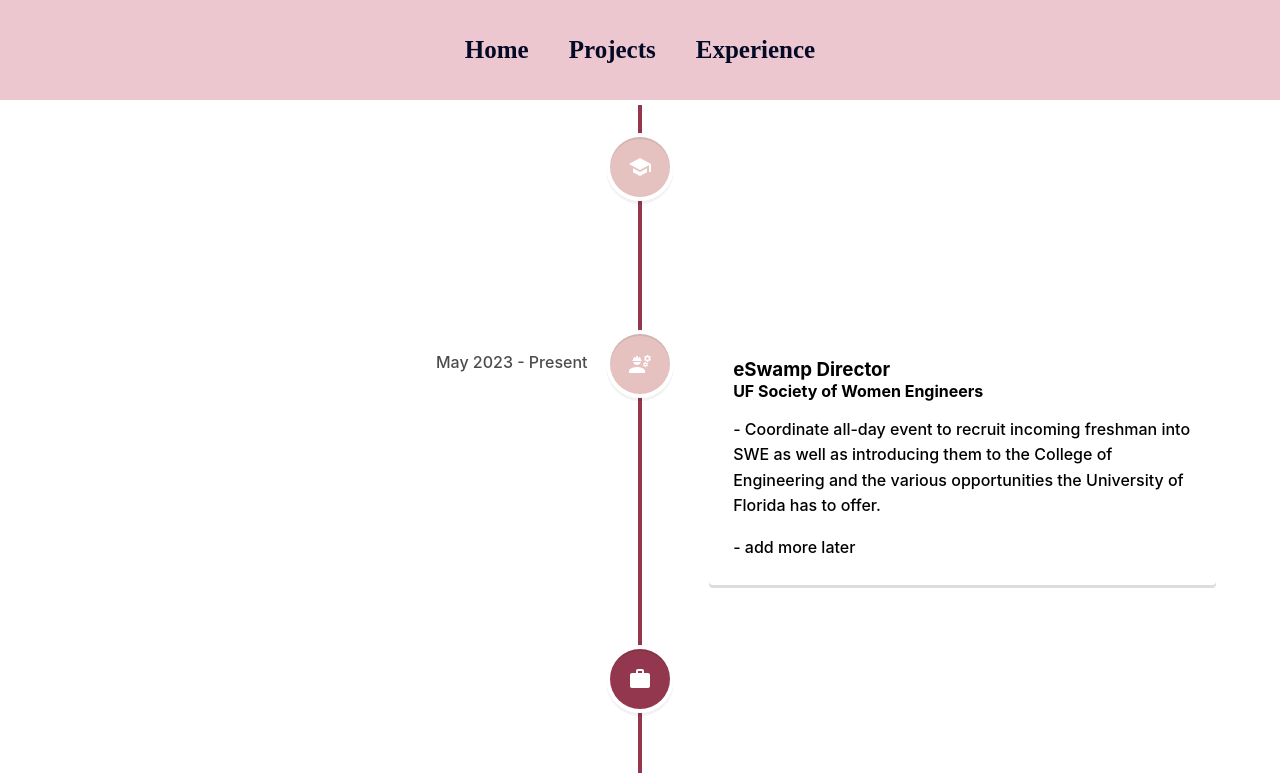
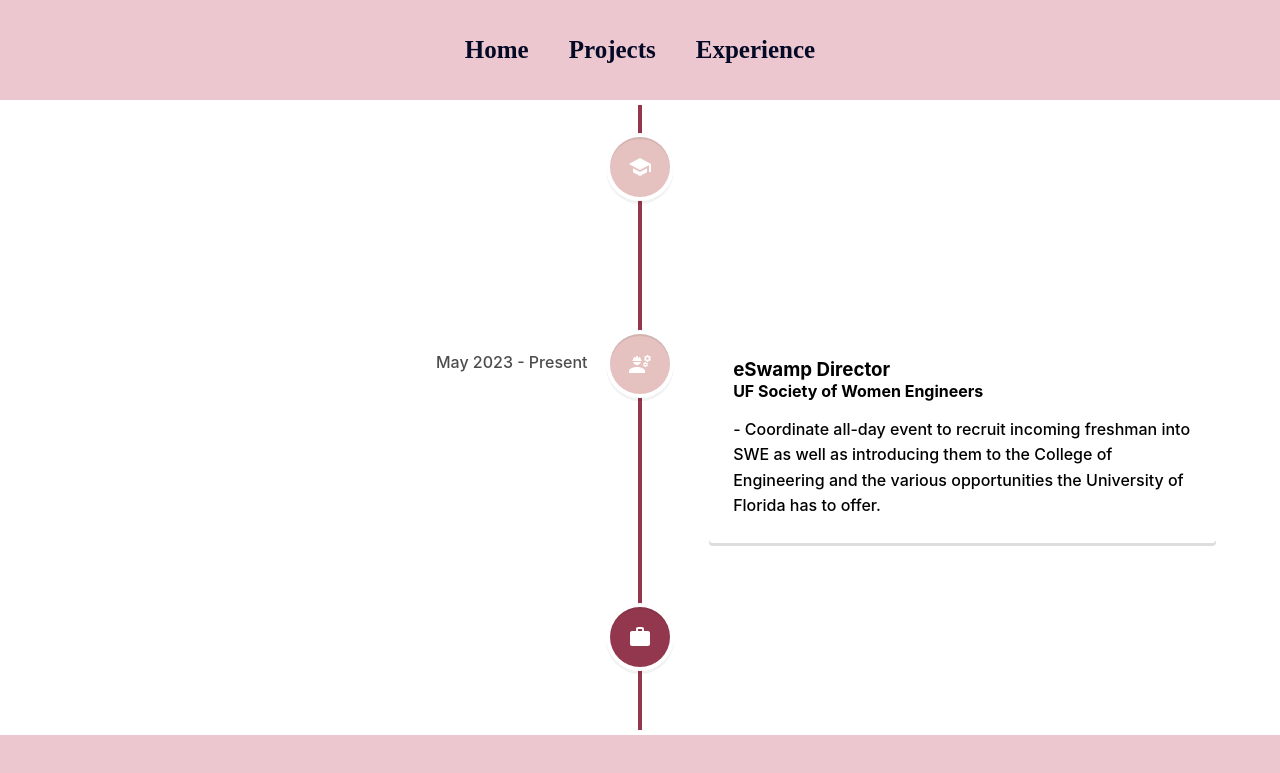
Before and after one commit to eStrau/wisceReact, a React (Create React App) app: page /wisceReact/experience in a window 1280 px wide. Shown: the top 773 px of the page. Built offline with nearby package versions, Linux system fonts and the light colour scheme.

Commit message:
updates to experiences

```diff
--- a/src/components/pages/Experience.js
+++ b/src/components/pages/Experience.js
@@ -39,7 +39,7 @@ const Experience = () => {
             UF Society of Women Engineers
           </h4>
           <p> - Coordinate all-day event to recruit incoming freshman into SWE as well as introducing them to the College of Engineering and the various opportunities the University of Florida has to offer.</p>
-          <p> - add more later</p>
+          {/* <p> - add more later</p> */}
         </VerticalTimelineElement>
         <VerticalTimelineElement
           className="vertical-timeline-element--work"
@@ -53,8 +53,8 @@ const Experience = () => {
           <h4 className="vertical-timeline-element-subtitle">
             Girls Who Code Summer Immersion Program
           </h4>
-          <p> - Add description</p>
-          <p> - add more</p>
+          {/* <p> - Add description</p>
+          <p> - add more</p> */}
         </VerticalTimelineElement>
         {/* <VerticalTimelineElement
           className="vertical-timeline-element--work"
```
